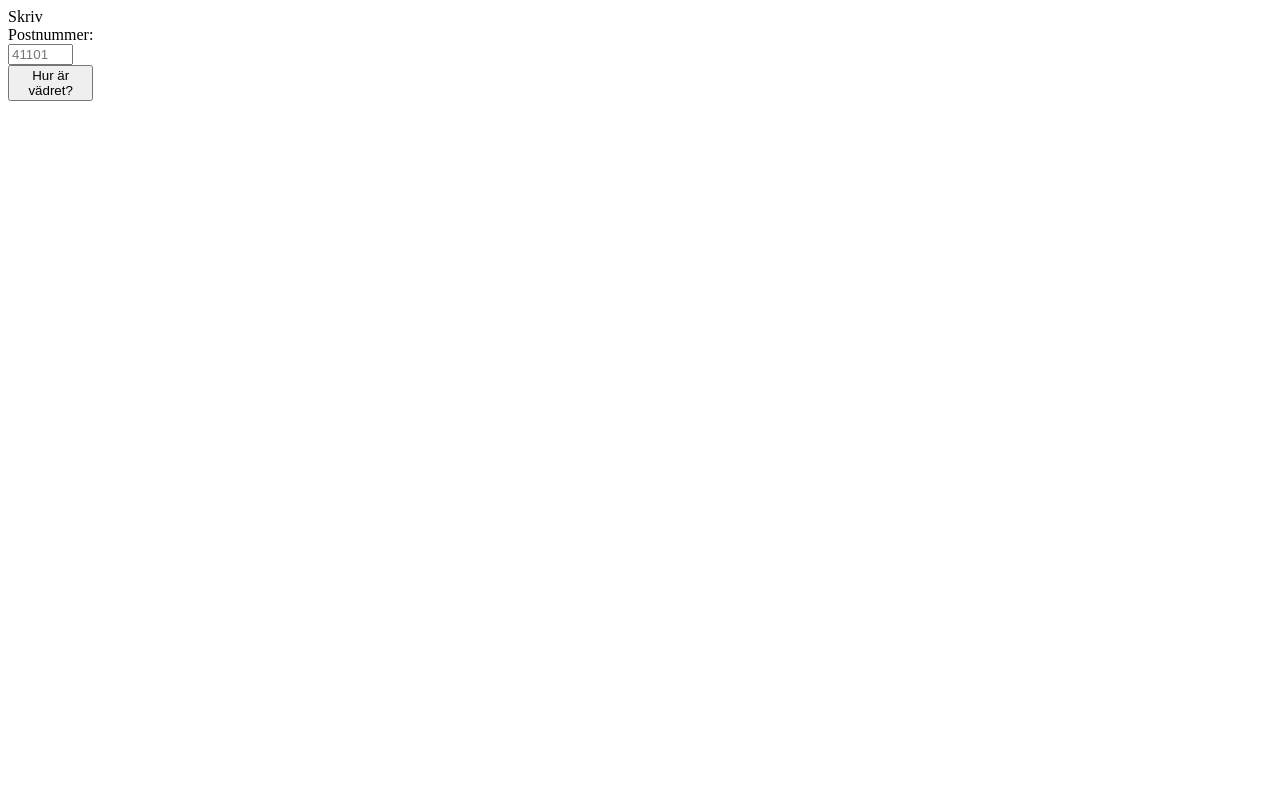
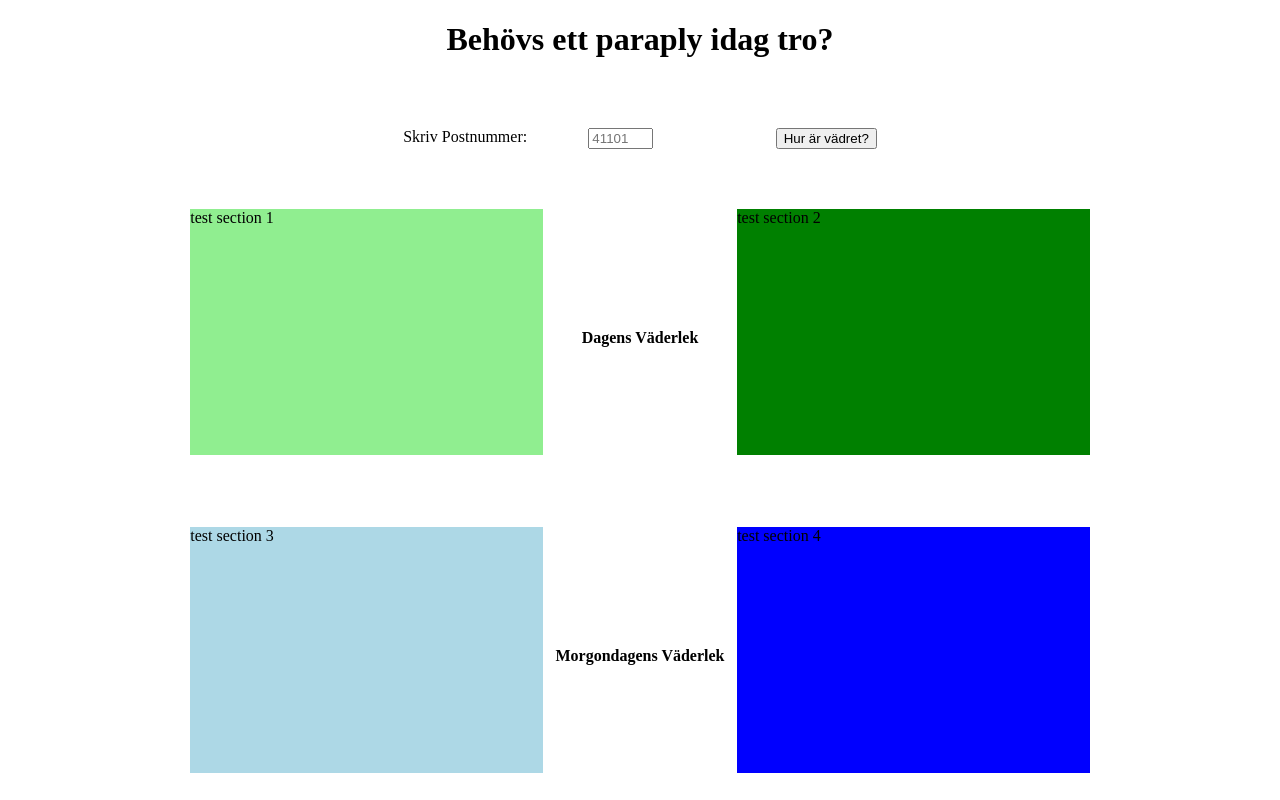
Before and after one commit to imprex92/Simple-weather-app, a plain HTML site: page index.html in a window 1280 px wide. Drawn offline with Linux system fonts and the light colour scheme.

Commit message:
results filtered, before Show results

```diff
--- a/index.html
+++ b/index.html
@@ -13,17 +13,34 @@
 </head>
 <body>
     <header>
-
+        <h1>Behövs ett paraply idag tro?</h1>
 
     </header>
 
     <main>
-        <div class="container">
+        <div class="container"> <!-- Innehåll i grid -->
             <form action="" method="post">
                Skriv Postnummer: <input id="postalNo" type="text" size="5" maxlength="5" minlength="5" min="10004" max="98423" data-stripe="number" placeholder="41101"><br>
                <button id="postalBtn" form="postalNo" type="submit">Hur är vädret?</button>
             </form>
-
+            <section id="today">
+                Dagens Väderlek
+            </section>
+            <section id="tomorrow">
+                Morgondagens Väderlek
+            </section>
+            <section id="todayPic">
+                test section 1
+            </section>
+            <section id="todayText">
+                test section 2
+            </section>
+            <section id="tomorrowPic">
+                test section 3
+            </section>
+            <section id="tomorrowText">
+                test section 4
+            </section>
         </div>
     </main>
 
--- a/script.js
+++ b/script.js
@@ -32,5 +32,19 @@ window.addEventListener('load', () => {
         // console.log(responseData)
         let weatherArray = responseData.Days;
         console.log(weatherArray);
-    })
+        modifiedArray(weatherArray)
+    });
+    function modifiedArray(weatherArray){ //* Väljer ut idag och imorrgon i arrayen. Lägger det i en ny array. (modifiedArray)
+        let modifiedArray = [];
+        for ( let i=0; i < 2; i++){
+            modifiedArray.push(weatherArray[i]);
+        }
+        console.log(modifiedArray)
+        showResults(modifiedArray)
+    }
+    function showResults(modifiedArray){
+
+    }
+
+
 })
--- a/style.css
+++ b/style.css
@@ -1,5 +1,48 @@
+header{
+    text-align: center;
+}
 .container{
     display: grid;
-    grid-template-columns: repeat(16, 1fr);
+    grid-template-columns: repeat(7, 1fr);
+    grid-template-rows: repeat(2, 1fr);
     grid-gap: 12px;
+    /* justify-content: stretch; */
 }
+form{
+    grid-row: 5;
+    display: flex;
+    justify-content: space-around;
+    grid-column: 3 / span 3;
+}
+#today{
+    grid-row: 20;
+    grid-column: 4;
+    justify-self: center;
+    font-weight: bold;
+}
+#tomorrow{
+    grid-row: 45;
+    grid-column: 4;
+    justify-self: center;
+    font-weight: bold;
+}
+#todayPic{
+    background-color: lightgreen;
+    grid-row: 10 / span 20;
+    grid-column: 2 / span 2;
+}
+#todayText{
+    background-color: green;
+    grid-row: 10 / span 20;
+    grid-column: 5 / span 2;
+}
+#tomorrowPic{
+    background-color: lightblue;
+    grid-row: 35 / span 20;
+    grid-column: 2 / span 2;
+}
+#tomorrowText{
+    background-color: blue;
+    grid-row: 35 / span 20;
+    grid-column: 5 / span 2;
+}
```
